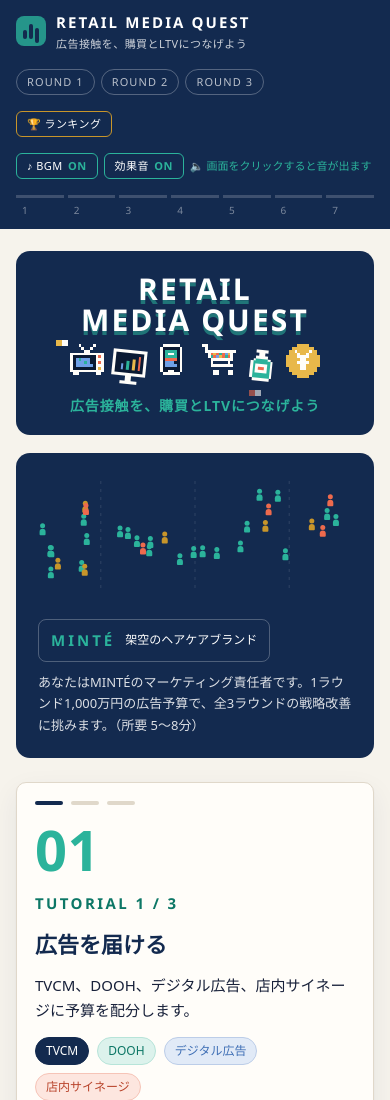
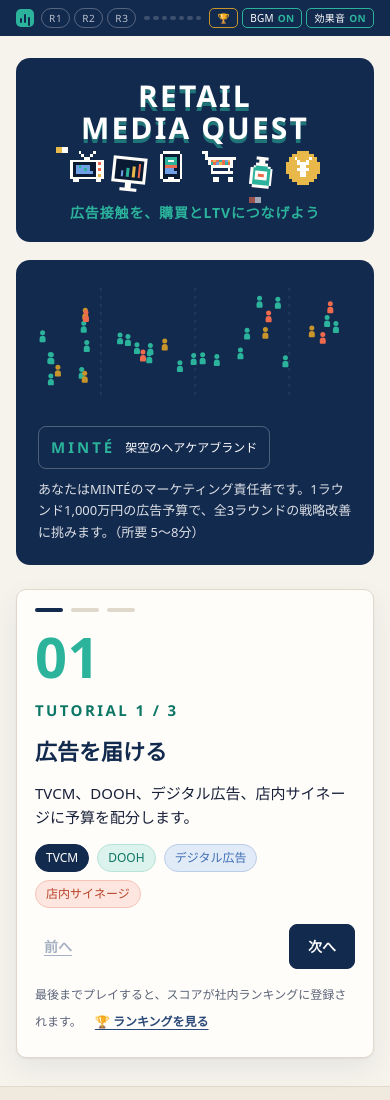
Before and after one commit to ysato-tech/kaden-support, a plain HTML site: page retail-media-quest/index.html in a window 390 px wide. Shown: the top 1100 px of the page. Drawn offline with Linux system fonts and the light colour scheme.

Commit message:
Shrink the top bar to a single slim row
- One 36px row on desktop and phone (was ~104px, two rows)
- Drop the tagline and small pixel icons from the bar (shown in the
  title banner); round pills shortened to R1-R3
- Step progress becomes thin segments plus the current step label
  (step names kept as tooltips and screen-reader text)
- Smaller ranking and sound buttons; sound hint placed left so the
  buttons stay flush right without layout shift

Co-Authored-By: Claude Opus 5.5 <noreply@anthropic.com>
Claude-Session: https://claude.ai/code/session_01CT6H8KCSsErhTn9tkhVGKU

```diff
--- a/retail-media-quest/index.html
+++ b/retail-media-quest/index.html
@@ -49,43 +49,52 @@ p{margin:0}
 :focus-visible{outline:3px solid var(--focus);outline-offset:2px;border-radius:6px}
 h2[tabindex="-1"]:focus,h2[tabindex="-1"]:focus-visible{outline:none}
 
-/* ---------- Top bar ---------- */
+/* ---------- Top bar（1行・最小限の高さ） ---------- */
 .topbar{
   position:sticky;top:env(safe-area-inset-top,0px);z-index:20;
   background:var(--navy);color:#fff;
   padding-left:max(16px,env(safe-area-inset-left,0px));
   padding-right:max(16px,env(safe-area-inset-right,0px));
-  padding-block:10px;
+  padding-block:5px;
 }
 body::before{content:"";position:fixed;inset:0 0 auto;height:env(safe-area-inset-top,0px);z-index:21;background:var(--navy)}
-.topbar-inner{max-width:1280px;margin:0 auto;display:flex;align-items:center;gap:16px 24px;flex-wrap:wrap}
-.brand{display:flex;align-items:center;gap:10px;min-width:0}
-.brand-mark{width:30px;height:30px;border-radius:8px;background:var(--mint);position:relative;flex:none}
-.brand-mark::before,.brand-mark::after{content:"";position:absolute;background:var(--navy);border-radius:2px}
-.brand-mark::before{left:7px;bottom:7px;width:4px;height:9px}
-.brand-mark::after{left:13px;bottom:7px;width:4px;height:15px;box-shadow:6px 4px 0 0 var(--navy)}
-.brand strong{display:block;font-family:var(--font-num);font-size:15px;letter-spacing:.14em;font-weight:700}
-.brand span{display:block;font-size:11px;opacity:.78;letter-spacing:.04em}
-.rounds{display:flex;gap:6px;margin-left:auto}
-.sound-ctrl{display:flex;gap:6px}
-.snd{appearance:none;cursor:pointer;font-size:11px;letter-spacing:.04em;padding:3px 10px;border-radius:6px;border:1px solid rgba(255,255,255,.35);background:transparent;color:rgba(255,255,255,.75);min-height:26px;white-space:nowrap;transition:background .15s,color .15s}
-.snd b{font-family:var(--font-num);margin-left:2px}
-.sound-ctrl{align-items:center;flex-wrap:wrap}
-.snd-hint{font-size:11px;color:var(--mint);white-space:nowrap}
+.topbar-inner{max-width:1280px;margin:0 auto;display:flex;align-items:center;gap:6px 14px;flex-wrap:wrap;min-height:26px}
+.brand{display:flex;align-items:center;gap:7px;min-width:0}
+.brand-mark{width:18px;height:18px;border-radius:5px;background:var(--mint);position:relative;flex:none}
+.brand-mark::before,.brand-mark::after{content:"";position:absolute;background:var(--navy);border-radius:1px}
+.brand-mark::before{left:4px;bottom:4px;width:2px;height:5px}
+.brand-mark::after{left:8px;bottom:4px;width:2px;height:9px;box-shadow:4px 3px 0 0 var(--navy)}
+.brand strong{font-family:var(--font-num);font-size:11px;letter-spacing:.12em;font-weight:700;white-space:nowrap}
+.rounds{display:flex;gap:4px}
+.round-pill{font-family:var(--font-num);font-size:10px;letter-spacing:.06em;padding:0 7px;line-height:18px;border-radius:99px;border:1px solid rgba(255,255,255,.28);color:rgba(255,255,255,.7);white-space:nowrap}
+.round-pill.is-current{background:var(--mint);border-color:var(--mint);color:var(--navy);font-weight:700}
+.round-pill.is-done{color:#fff;border-color:rgba(255,255,255,.6)}
+.round-pill.is-done::before{content:"✓"}
+.prog-wrap{display:flex;align-items:center;gap:8px;flex:1 1 160px;min-width:0}
+.progress{list-style:none;margin:0;padding:0;display:flex;gap:3px;flex:0 1 150px;min-width:70px}
+.progress li{flex:1 1 0;height:4px;border-radius:2px;background:rgba(255,255,255,.18)}
+.progress li.is-done{background:var(--mint)}
+.progress li.is-current{background:#fff}
+.prog-label{font-size:11px;color:rgba(255,255,255,.85);white-space:nowrap;overflow:hidden;text-overflow:ellipsis;min-width:0}
+.top-actions{display:flex;align-items:center;gap:4px;margin-left:auto}
+.sound-ctrl{display:flex;gap:4px;align-items:center}
+.snd{appearance:none;cursor:pointer;font-size:10px;letter-spacing:.03em;padding:0 7px;line-height:18px;border-radius:5px;border:1px solid rgba(255,255,255,.35);background:transparent;color:rgba(255,255,255,.75);white-space:nowrap;transition:background .15s,color .15s}
+.snd b{font-family:var(--font-num);margin-left:1px}
+.snd-hint{font-size:10px;color:var(--mint);white-space:nowrap}
 .snd:hover{background:rgba(255,255,255,.1)}
 .snd:active{transform:translateY(1px)}
 .snd[aria-pressed="true"]{border-color:var(--mint);color:#fff}
 .snd[aria-pressed="true"] b{color:var(--mint)}
 .snd[aria-pressed="false"] b{color:rgba(255,255,255,.55)}
-.round-pill{font-family:var(--font-num);font-size:11px;letter-spacing:.1em;padding:3px 10px;border-radius:99px;border:1px solid rgba(255,255,255,.28);color:rgba(255,255,255,.7);white-space:nowrap}
-.round-pill.is-current{background:var(--mint);border-color:var(--mint);color:var(--navy);font-weight:700}
-.round-pill.is-done{color:#fff;border-color:rgba(255,255,255,.6)}
-.round-pill.is-done::before{content:"✓ "}
-.progress{list-style:none;margin:0;padding:0;display:flex;gap:4px;flex-wrap:wrap;width:100%}
-.progress li{flex:1 1 0;min-width:70px;font-size:11px;padding:4px 6px 0;border-top:3px solid rgba(255,255,255,.18);color:rgba(255,255,255,.55);white-space:nowrap;overflow:hidden;text-overflow:ellipsis}
-.progress li.is-done{border-top-color:var(--mint);color:rgba(255,255,255,.85)}
-.progress li.is-current{border-top-color:#fff;color:#fff;font-weight:700}
-.progress li .n{font-family:var(--font-num);margin-right:4px;opacity:.8}
+@media (max-width:760px){
+  .brand strong{display:none}
+  .rank-btn .lbl{display:none}
+  .snd-hint{display:none}
+  .prog-wrap{flex-basis:60px}
+  .progress{min-width:48px}
+  .topbar-inner{gap:6px 8px;flex-wrap:nowrap}
+}
+@media (max-width:480px){.prog-label{display:none}}
 
 /* ---------- Stage ---------- */
 .stage-wrap{
@@ -245,8 +254,6 @@ input[type=range]{grid-column:1 / -1;width:100%;accent-color:var(--navy);height:
 .px-star.s1{top:40%;right:-18px;background:#2bb39b;animation-delay:-.4s}
 .px-star.s2{bottom:-6px;left:35%;background:#ee6a4d;animation-delay:-.8s}
 @keyframes twinkle{0%{opacity:1}33%{opacity:0}66%{opacity:.6}}
-.top-icons{display:flex;gap:8px;align-items:center;padding-left:6px}
-@media (max-width:900px){.top-icons{display:none}}
 @media (max-width:760px){.px-cluster{grid-template-columns:repeat(6,auto);gap:10px}.px-lg{width:36px;height:36px}}
 
 /* ---------- Funnel ---------- */
@@ -469,9 +476,6 @@ table.cmp th:first-child,table.cmp td:first-child{text-align:left;color:var(--na
   .stage-labels div{font-size:10px}
   .stage-counters .r{display:none}
   .score-item{grid-template-columns:110px 1fr 56px}
-  .rounds{margin-left:0}
-  .progress li{min-width:44px;font-size:10px}
-  .progress li .t{display:none}
 }
 @media (prefers-reduced-motion:reduce){
   *,*::before,*::after{animation-duration:.001ms!important;animation-delay:0s!important;transition-duration:.001ms!important}
@@ -495,14 +499,14 @@ table.cmp th:first-child,table.cmp td:first-child{text-align:left;color:var(--na
 <body>
 <header class="topbar">
   <div class="topbar-inner">
-    <div class="brand">
-      <span class="brand-mark" aria-hidden="true"></span>
-      <div><strong>RETAIL MEDIA QUEST</strong><span>広告接触を、購買とLTVにつなげよう</span></div>
-      <div class="top-icons" id="topIcons" aria-hidden="true"></div>
+    <div class="brand"><span class="brand-mark" aria-hidden="true"></span><strong>RETAIL MEDIA QUEST</strong></div>
+    <div class="rounds" id="roundPills" aria-label="ラウンド進行"></div>
+    <div class="prog-wrap"><ol class="progress" id="progress" aria-label="このラウンドの進行状況"></ol><span class="prog-label" id="progLabel"></span></div>
+    <div class="top-actions">
+      <span class="snd-hint" id="sndHint">🔈クリックで音が出ます</span>
+      <button type="button" class="snd rank-btn" data-action="ranking" title="ランキング">🏆<span class="lbl"> ランキング</span></button>
+      <div class="sound-ctrl" role="group" aria-label="サウンド設定"><button type="button" class="snd" id="snd-bgm" data-action="toggle-bgm" aria-pressed="true">BGM <b>ON</b></button><button type="button" class="snd" id="snd-sfx" data-action="toggle-sfx" aria-pressed="true">効果音 <b>ON</b></button></div>
     </div>
-    <div class="rounds" id="roundPills" aria-label="ラウンド進行"></div>
-    <button type="button" class="snd rank-btn" data-action="ranking">🏆 ランキング</button><div class="sound-ctrl" role="group" aria-label="サウンド設定"><button type="button" class="snd" id="snd-bgm" data-action="toggle-bgm" aria-pressed="true">♪ BGM <b>ON</b></button><button type="button" class="snd" id="snd-sfx" data-action="toggle-sfx" aria-pressed="true">効果音 <b>ON</b></button><span class="snd-hint" id="sndHint">🔈 画面をクリックすると音が出ます</span></div>
-    <ol class="progress" id="progress" aria-label="このラウンドの進行状況"></ol>
   </div>
 </header>
 
@@ -1133,7 +1137,7 @@ function renderTopbar() {
     let cls = 'round-pill';
     if (endScreens.includes(s) || state.results[i] && state.analyzed[i] && i < state.round) cls += ' is-done';
     if (!endScreens.includes(s) && s !== 'intro' && s !== 'ranking' && i === r) cls += ' is-current';
-    return '<span class="' + cls + '">ROUND ' + i + '</span>';
+    return '<span class="' + cls + '" title="ROUND ' + i + '">R' + i + '</span>';
   }).join('') + (endScreens.includes(s) ? '<span class="round-pill is-current">RESULT</span>' : '');
   let cur = -1, done = -1;
   const plan = state.plans[r];
@@ -1145,8 +1149,10 @@ function renderTopbar() {
   if (s === 'intro' || s === 'ranking') { done = -1; cur = -1; }
   $('#progress').innerHTML = STEPS.map((t, i) => {
     const cls = i <= done ? 'is-done' : (i === cur ? 'is-current' : '');
-    return '<li class="' + cls + '"' + (i === cur ? ' aria-current="step"' : '') + '><span class="n">' + (i + 1) + '</span><span class="t">' + t + '</span></li>';
+    return '<li class="' + cls + '" title="' + (i + 1) + '. ' + t + '"' + (i === cur ? ' aria-current="step"' : '') + '><span class="sr-only">' + (i + 1) + '. ' + t + (i <= done ? '（完了）' : '') + '</span></li>';
   }).join('');
+  const lbl = $('#progLabel');
+  if (lbl) lbl.textContent = cur >= 0 ? (cur + 1) + '/' + STEPS.length + ' ' + STEPS[cur] : (endScreens.includes(s) ? '結果' : (s === 'ranking' ? 'ランキング' : 'スタート'));
 }
 
 function doctorSvg() {
@@ -2100,7 +2106,7 @@ const Sound = (() => {
     renderButtons();
   }
   function renderButtons() {
-    [['bgm', '♪ BGM'], ['sfx', '効果音']].forEach(([k, label]) => {
+    [['bgm', 'BGM'], ['sfx', '効果音']].forEach(([k, label]) => {
       const b = document.getElementById('snd-' + k); if (!b) return;
       b.setAttribute('aria-pressed', prefs[k] ? 'true' : 'false');
       b.innerHTML = label + ' <b>' + (prefs[k] ? 'ON' : 'OFF') + '</b>';
@@ -2371,7 +2377,6 @@ window.addEventListener('resize', () => {
 
 Sound.renderButtons();
 initRanking();
-{ const ti = document.getElementById('topIcons'); if (ti) ti.innerHTML = pixelIcons('px-sm'); }
 render();
 </script>
 </body>
```
